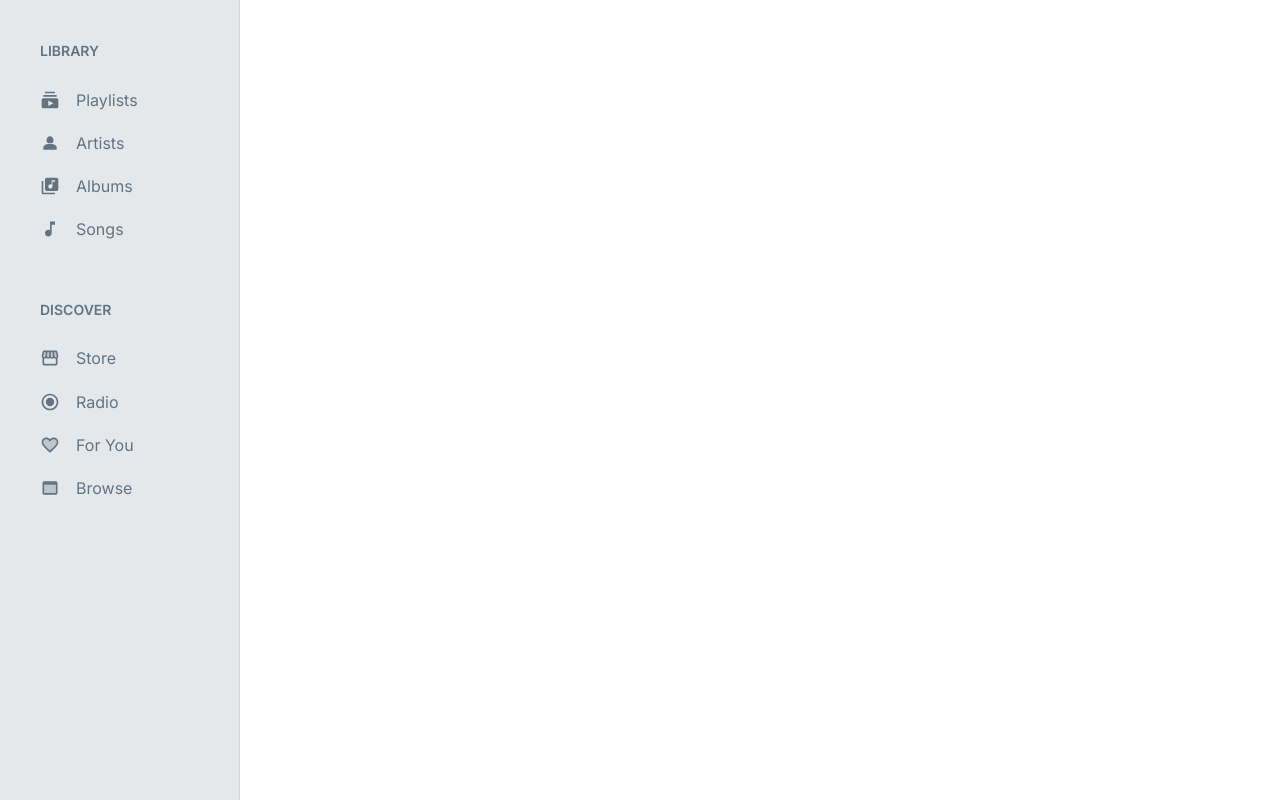
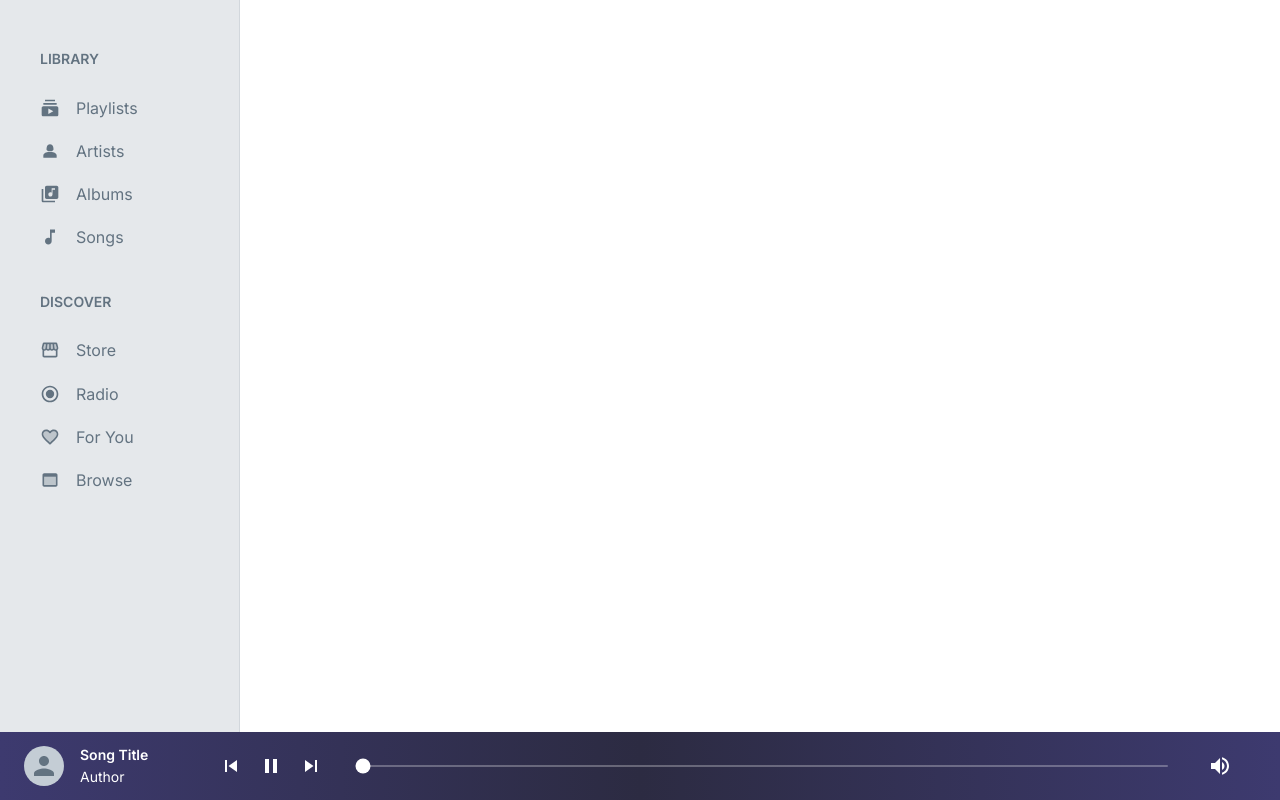
Before and after one commit to UbeydeKara/rhythm-client, a Next.js app: page /layout in a window 1280 px wide. Built offline with nearby package versions, Linux system fonts and the light colour scheme.

Commit message:
player component

```diff
--- /dev/null
+++ b/src/components/Player.tsx
@@ -0,0 +1,57 @@
+import {Avatar, IconButton, Slider, Stack, Typography} from "@mui/material";
+import Box from "@mui/material/Box";
+import {Pause, VolumeUp, SkipPrevious, SkipNext} from "@mui/icons-material";
+
+const stackStyle = {
+    color: "white",
+    background: "linear-gradient(90deg, rgba(61,58,111,1) 0%, rgba(44,43,66,1) 50%, rgba(61,58,111,1) 100%);",
+    position: "absolute",
+    bottom: 0,
+    left: 0,
+    right: 0,
+    zIndex: 1300,
+    px: 3,
+    py: 1.5
+};
+
+const sliderStyle = {
+    color: "inherit",
+    ml: 4,
+    mr: 2,
+    '& .MuiSlider-thumb': {
+        width: 15,
+        height: 15
+    },
+    '& .MuiSlider-rail': {
+        opacity: 0.28,
+    }
+};
+
+export default function Player() {
+    return (
+        <Stack direction="row" sx={stackStyle} alignItems="center">
+            <Avatar/>
+
+            <Box ml={2} width={200}>
+                <Typography variant="subtitle2">Song Title</Typography>
+                <Typography variant="body2">Author</Typography>
+            </Box>
+
+            <IconButton color="inherit">
+                <SkipPrevious/>
+            </IconButton>
+            <IconButton color="inherit">
+                <Pause/>
+            </IconButton>
+            <IconButton color="inherit">
+                <SkipNext/>
+            </IconButton>
+
+            <Slider sx={sliderStyle}></Slider>
+
+            <IconButton color="inherit" sx={{mx: 2}}>
+                <VolumeUp/>
+            </IconButton>
+        </Stack>
+    );
+};
--- a/src/pages/layout.tsx
+++ b/src/pages/layout.tsx
@@ -3,6 +3,7 @@ import React from "react";
 import Sidebar from "@/src/sections/sidebar";
 import Box from "@mui/material/Box";
 import {useRouter} from "next/router";
+import Player from "@/src/components/Player";
 
 interface ILayout {
     children: React.ReactNode
@@ -12,7 +13,7 @@ const containerCenter = {
     display: "flex",
     flexDirection: "column",
     alignItems: "center",
-    py: 8
+    py: 6
 }
 
 export default function Layout({ children } : ILayout) {
@@ -27,6 +28,7 @@ export default function Layout({ children } : ILayout) {
                         </div>
                     </Fade>
                 </Container>
+                <Player/>
             </Box>
     );
 }
--- a/src/sections/sidebar.tsx
+++ b/src/sections/sidebar.tsx
@@ -1,4 +1,6 @@
-import * as React from 'react';
+import {useCallback} from "react";
+
+// icons
 import {
     FavoriteTwoTone,
     LibraryMusic,
@@ -8,14 +10,35 @@ import {
     StorefrontTwoTone,
     Subscriptions, WebAssetTwoTone
 } from "@mui/icons-material";
-import {Drawer, List, ListItem, ListItemButton, ListItemIcon, ListItemText, Typography} from "@mui/material";
+
+// mui
+import {
+    Drawer,
+    List,
+    ListItem,
+    ListItemButton,
+    ListItemIcon,
+    ListItemText,
+    SvgIconTypeMap,
+    Typography
+} from "@mui/material";
+
+// next
 import Link from "next/link";
 import {useRouter} from "next/router";
-import {useCallback} from "react";
+
+// types
+import {OverridableComponent} from "@mui/types";
+
+// components
+import Box from "@mui/material/Box";
 
 const drawerWidth = 240;
 
-const icons = [Subscriptions, Person2, LibraryMusic, MusicNote, StorefrontTwoTone, RadioButtonCheckedTwoTone, FavoriteTwoTone, WebAssetTwoTone]
+const icons = [
+    Subscriptions, Person2, LibraryMusic, MusicNote, StorefrontTwoTone, RadioButtonCheckedTwoTone,
+    FavoriteTwoTone, WebAssetTwoTone
+]
 
 const libraryButtons = [
     { id: 0, text: 'Playlists', icon: icons[0], to: "/playlists" },
@@ -30,10 +53,17 @@ const discoverButtons = [
     { id: 7, text: 'Browse', icon: icons[7], to: "/browse" }
 ]
 
+interface IButtons {
+    id: number,
+    text: string,
+    icon: OverridableComponent<SvgIconTypeMap>,
+    to: string
+}
+
 export default function Sidebar() {
     const router = useRouter();
 
-    const SweetItem = useCallback((item: typeof libraryButtons[0]) => {
+    const SweetItem = useCallback((item: IButtons) => {
         const IconComponent = item.icon;
         const color = router.pathname === item.to ? "primary.main" : "inherit";
         return(
@@ -53,6 +83,7 @@ export default function Sidebar() {
                 width: drawerWidth,
                 flexShrink: 0,
                 '& .MuiDrawer-paper': {
+                    p: 3,
                     bgcolor: "divider",
                     width: drawerWidth,
                     boxSizing: 'border-box',
@@ -60,14 +91,18 @@ export default function Sidebar() {
             }}
             variant="permanent"
             anchor="left">
-            <List sx={{p: 3, color: "text.secondary"}}>
+            <List sx={{color: "text.secondary"}}>
                 <Typography variant="subtitle2" sx={{ml: 2, my: 2}}>LIBRARY</Typography>
                 {libraryButtons.map((item) => SweetItem(item))}
             </List>
-            <List sx={{px: 3, color: "text.secondary"}}>
+            <List sx={{color: "text.secondary"}}>
                 <Typography variant="subtitle2" sx={{ml: 2, my: 2}}>DISCOVER</Typography>
                 {discoverButtons.map((item) => SweetItem(item))}
             </List>
+
+            <Box display="flex" justifyContent="center" width="100%" mt="auto" mb={8}>
+                <div id="player"/>
+            </Box>
         </Drawer>
     )
 }
```
Also changed, not shown: src/components/SweetCard.tsx (+10 -10 lines), src/constants/recent-artists.tsx (+8 -4 lines), src/hooks/useYoutube.js (added, +45 -0 lines), src/sections/recent.tsx (renamed from src/sections/recent.js, +13 -2 lines).
